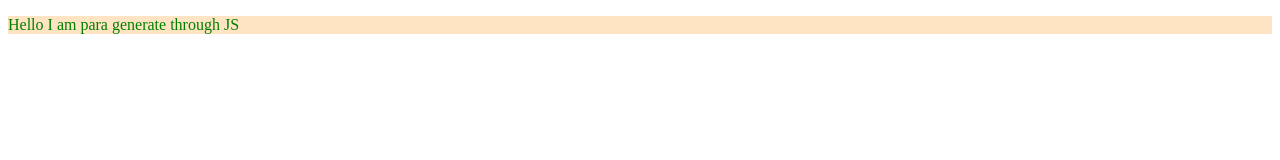
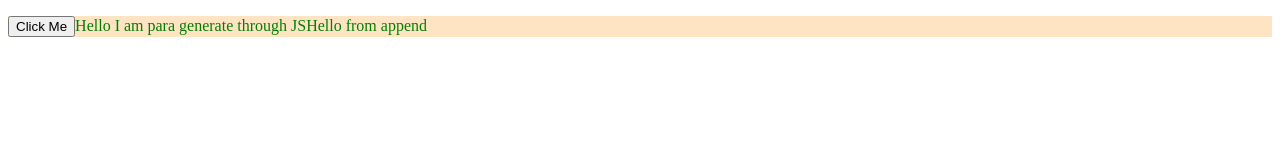
Before and after one commit to Gani25/javascript_weekdays_b2, a plain HTML site: page day24/index.html in a window 1280 px wide. Drawn offline with Linux system fonts and the light colour scheme.

Commit message:
Update index.html

```diff
--- a/day24/index.html
+++ b/day24/index.html
@@ -29,7 +29,17 @@
         para.classList.add("main")
 
         let div = document.querySelector(".container");
-        div.appendChild(para)
+
+        let btn = document.createElement("button");
+        btn.innerText = "Click Me";
+
+        para.appendChild(btn);
+        console.log(para);
+        para.append("Hello from append")
+
+        para.prepend(btn);
+        console.log(para);
+        div.append(para)
 
 
 
```
